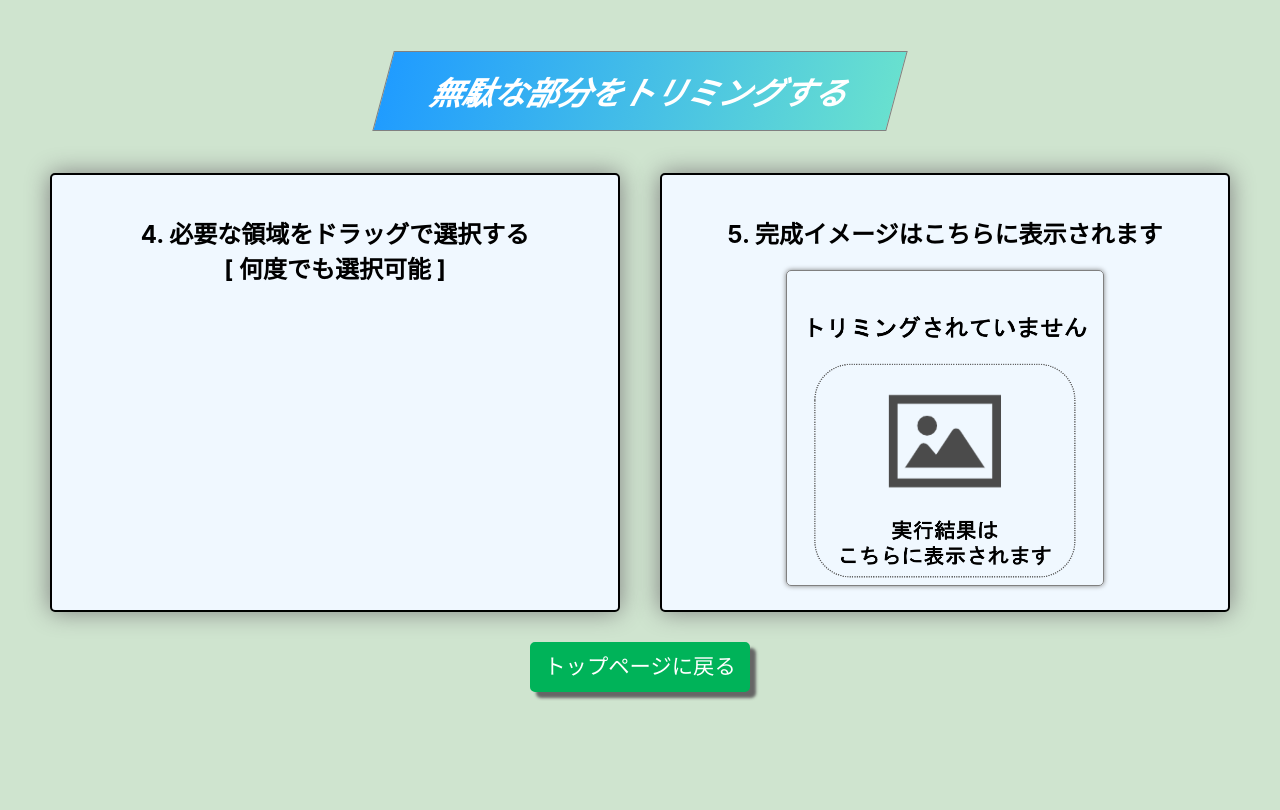
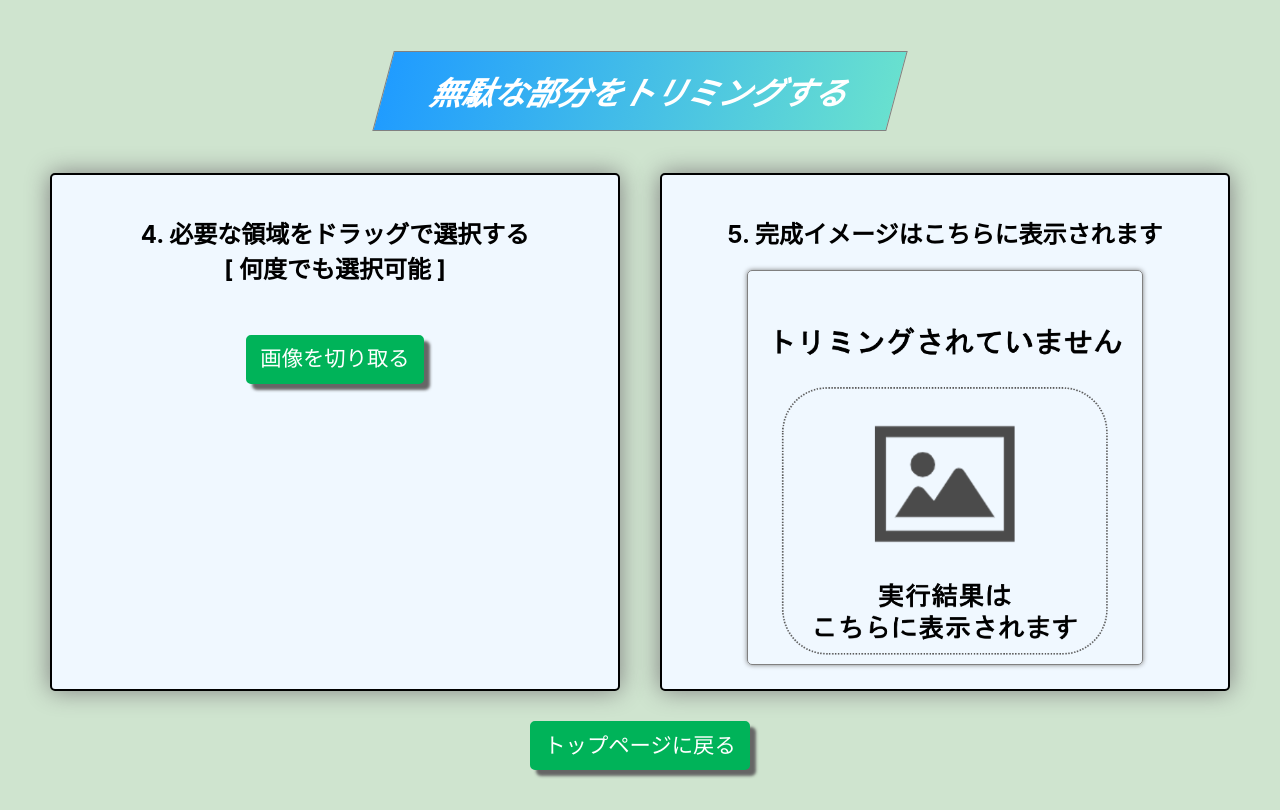
Before and after one commit to kkito0726/stitching-webApp, a React (Create React App) app: page /crop in a window 1280 px wide. Built offline with nearby package versions, Linux system fonts and the light colour scheme.

Commit message:
Cropをボタンを押して実行するようにした

```diff
--- a/src/ImgCropper.js
+++ b/src/ImgCropper.js
@@ -1,6 +1,6 @@
 import React from 'react'
 import { useState } from 'react';
-import { BrowserRouter, Route, Link, useLocation } from 'react-router-dom'
+import { Link, useLocation } from 'react-router-dom'
 import ReactCrop from "react-image-crop";
 import "react-image-crop/dist/ReactCrop.css";
 import "./ImgCropper.css"
@@ -12,8 +12,6 @@ export const ImgCropper = () => {
   const [imageRef, setImageRef] = useState(null);
   const [crop, setCrop] = useState({unit: "%", width: 30})
   const [croppedImageUrl, setcroppedImageUrl] = useState(InitImg);
-
-
 
   const onCropComplete = (crop) => {
     makeClientCrop(crop);
@@ -89,17 +87,20 @@ export const ImgCropper = () => {
                 crop={crop}
                 ruleOfThirds
                 onImageLoaded={setImageRef}
-                onComplete={onCropComplete}
                 onChange={setCrop}
                 style={{width: "60%"}}
               />
             )}
+            <br />
+            <button type='button' className='button' onClick={() => onCropComplete(crop)}>
+              画像を切り取る
+            </button>
           </div>
           <br />
           <div className='cropBox'>
             <h2>5. 完成イメージはこちらに表示されます</h2>
             {croppedImageUrl && (
-              <img alt="Crop" style={{ width: "60%" }} src={croppedImageUrl} id="cropImg" />
+              <img alt="Crop" style={{ width: "75%" }} src={croppedImageUrl} id="cropImg" />
             )}
           </div>
         </div>
```
